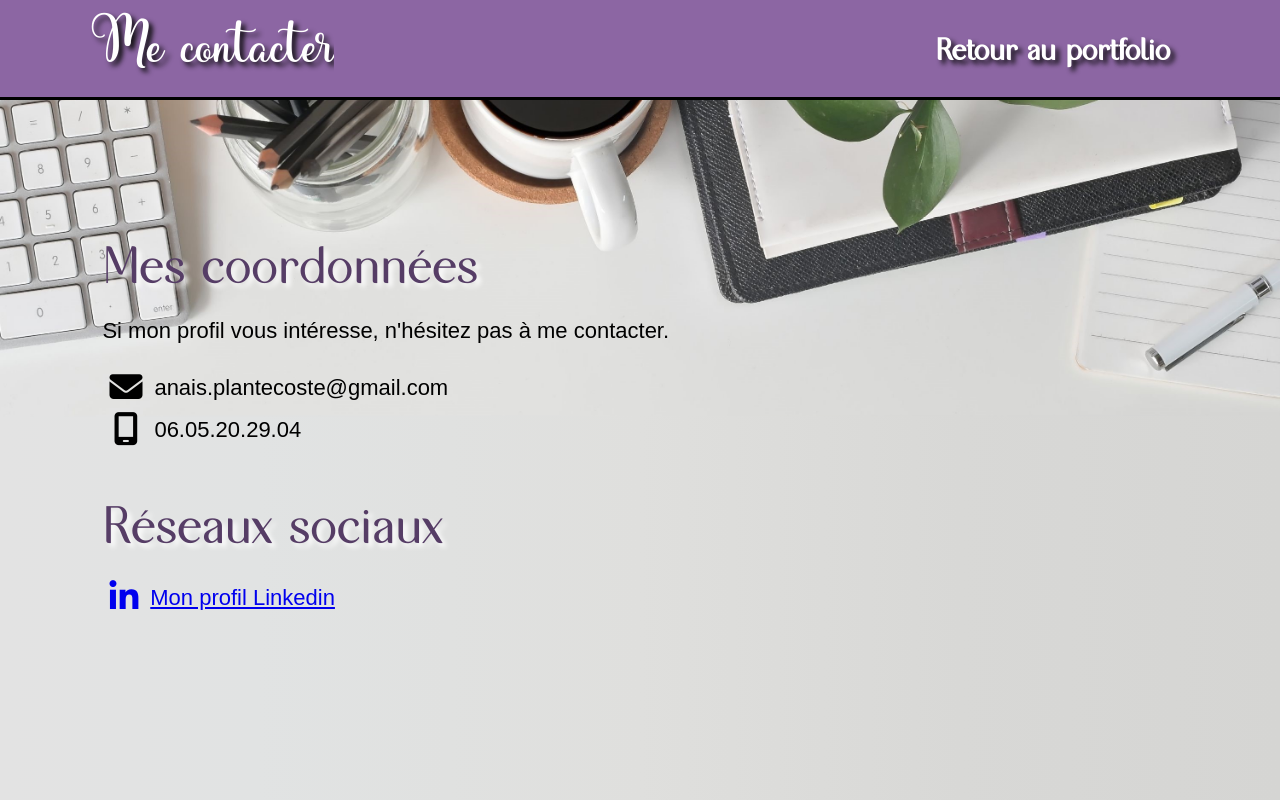
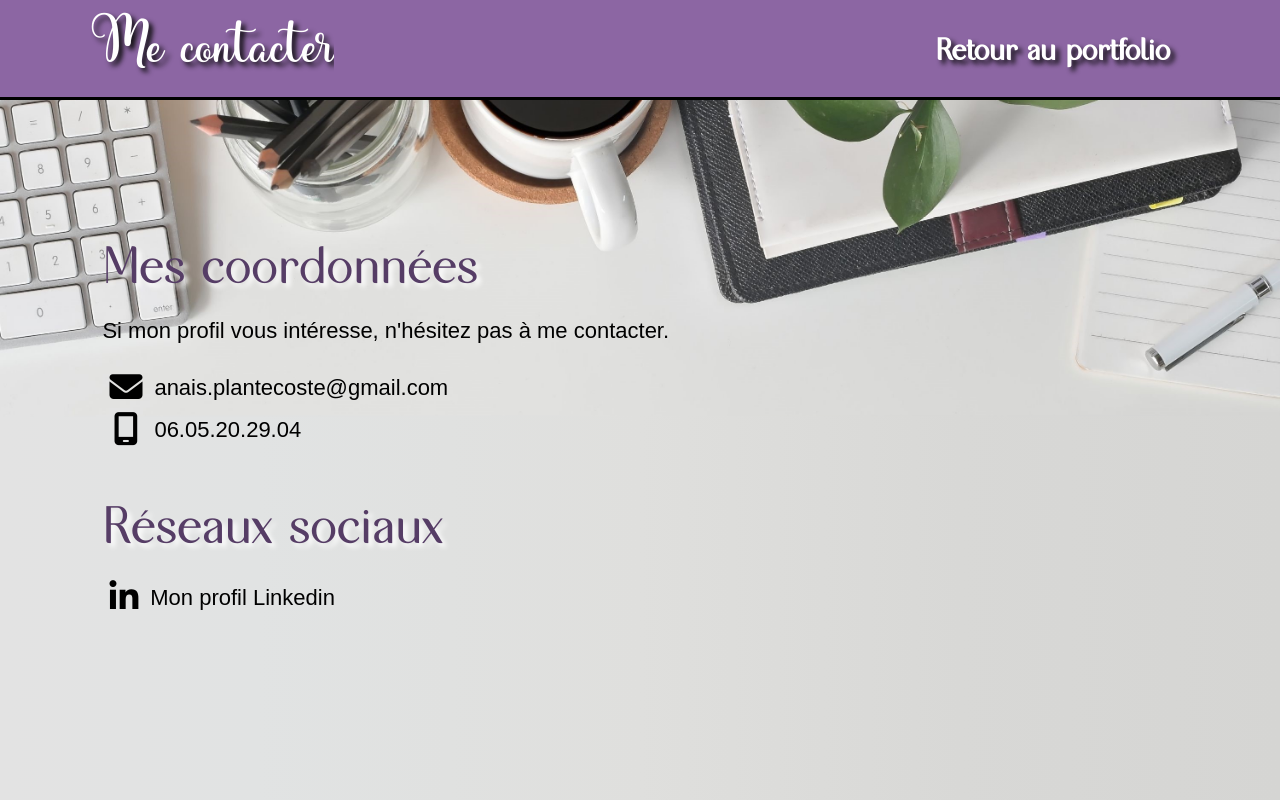
Before and after one commit to Nanaki29/Portfolio, a website: page contact.html in a window 1280 px wide. Drawn offline with Linux system fonts and the light colour scheme.

Commit message:
Fix text-decoration and color of Icon + Profil Linkedin

```diff
--- a/contact.html
+++ b/contact.html
@@ -42,17 +42,19 @@
       </table>
 
       <h2>Réseaux sociaux</h2>
-        <a href="https://www.linkedin.com/in/anaisp/" target="_blank">
+      <div class="reseaux">
+      <a class="contact-page__link" href="https://www.linkedin.com/in/anaisp/" target="_blank">
           <table>
             <thead>
               <tr>
                 <td><div class="contact__icon"><i class="fa-brands fa-linkedin-in fa-xl"></i></div></td>
-              <td>Mon profil Linkedin</div></td>
+                <td>Mon profil Linkedin</td>
               </tr>
             </thead>
           </table>
       </a>
       </div>
+    </div>
   </section>
 
   </body>
--- a/sass/pages/_contact.scss
+++ b/sass/pages/_contact.scss
@@ -15,4 +15,10 @@
     &__icon {
         text-align: center;
     }
+
 }
+
+.reseaux a {
+    text-decoration: none;
+    color: $color-font-primary;
+}
```
Also changed, not shown: css/main.css, 1 other file. Lines whose indentation alone changed are shown as unchanged.
